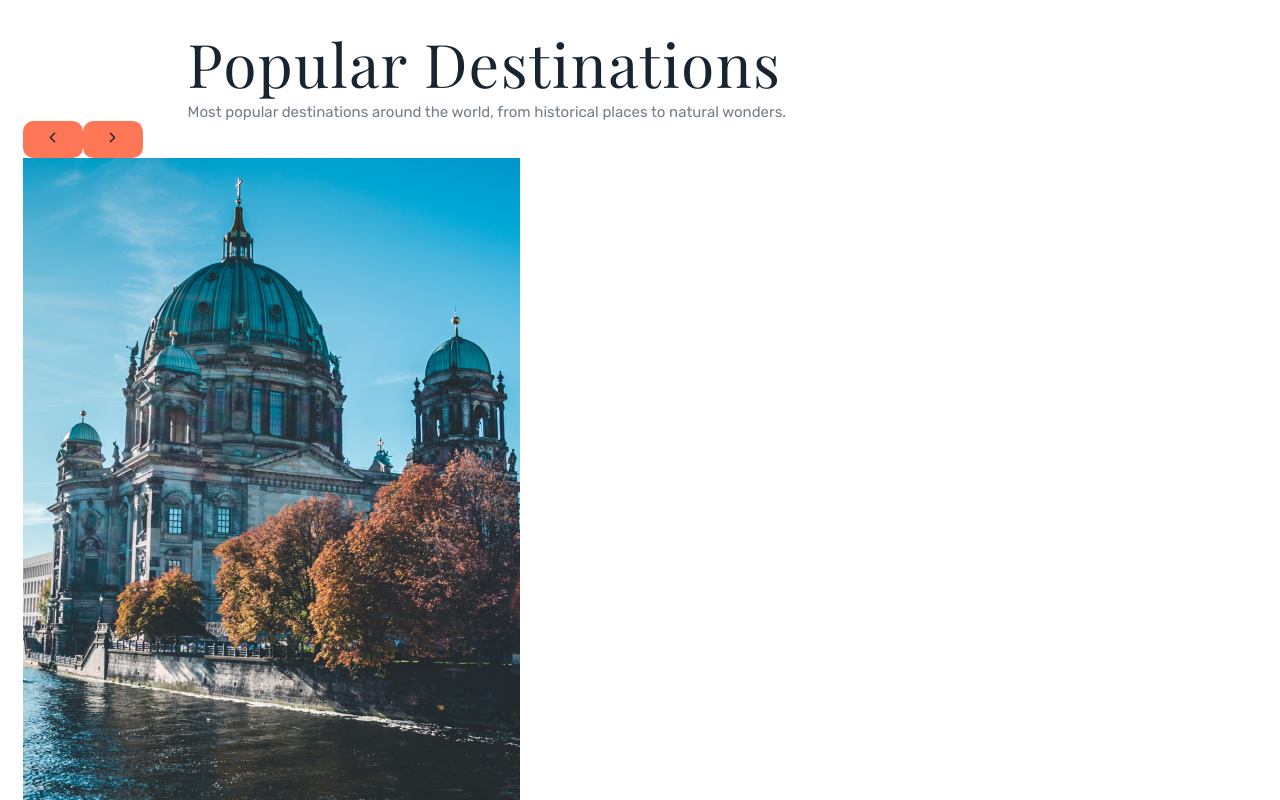
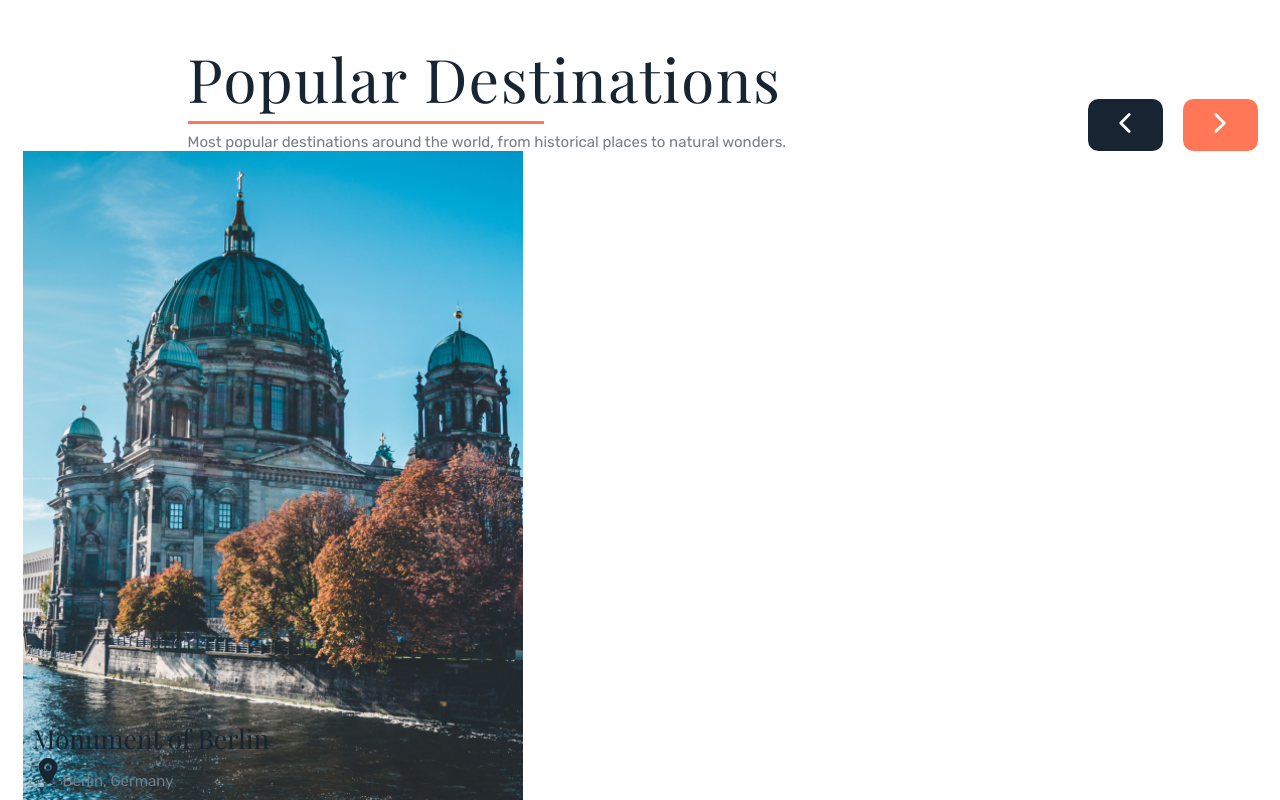
Before and after one commit to nataliiacat/Travellian, a React (Vite) app: page / in a window 1280 px wide. Shown: the part 840-1640 px from the top of the page. Built offline with nearby package versions, Linux system fonts and the light colour scheme.

Commit message:
update slider

```diff
--- a/src/assets/styles/global.css
+++ b/src/assets/styles/global.css
@@ -131,8 +131,20 @@ input {
 }
 
 .title {
+  display: inline-block;
+  position: relative;
   letter-spacing: 1.5px;
   font-size: 4rem;
+  margin-bottom: 1rem;
+}
+.title::after{
+  content: "";
+  position: absolute;
+  bottom: -6px;
+  left: 0;
+  width: 60%;
+  height: 3px;
+  background-color: var(--accent-color);
 }
 
 .subtitle {
--- a/src/components/DestinationsSection/DestinationsSection.css
+++ b/src/components/DestinationsSection/DestinationsSection.css
@@ -0,0 +1,40 @@
+.destinationsContent {
+  display: flex;
+  justify-content: space-between;
+  align-items: end;
+}
+
+.slider-btns {
+  display: flex;
+  gap: 20px;
+}
+
+.slider-btn .icon {
+  fill: var(--secondary-primary-color);
+}
+
+.prev-btn {
+  background: var(--background-color);
+}
+
+
+
+.destinations {
+  position: relative;
+  width: 500px;
+  height: 100%;
+}
+
+.destinations-img {
+  width: 100%;
+  height: 100%;
+  object-fit: cover;
+}
+
+.destinationsLocalContent {
+  position: absolute;
+  bottom: 20px;
+  width: 100%;
+  padding: 10px;
+  box-sizing: border-box;
+}
--- a/src/components/DestinationsSection/DestinationsSection.jsx
+++ b/src/components/DestinationsSection/DestinationsSection.jsx
@@ -2,6 +2,7 @@ import React, { useState } from 'react'
 import { destinations } from '../../data'
 import './DestinationsSection.css'
 import { IoIosArrowBack, IoIosArrowForward } from "react-icons/io";
+import { IoLocation } from "react-icons/io5";
 
 const DestinationsSection = () => {
   const [currentIndex, setCurretIndex] = useState(0);
@@ -14,8 +15,21 @@ const DestinationsSection = () => {
       prevIdex === 0 ? destinations.length - 1 : prevIdex - 1
     );
   };
-  const currentDestinations = destinations.slice(currentIndex, currentIndex + destinationsPerPage)
+  const getVisibleDestinations = () => {
+    const startIndex = currentIndex;
+    const endIndex = (startIndex + destinationsPerPage) % destinations.length;
 
+    if (startIndex < endIndex) {
+      return destinations.slice(startIndex, endIndex);
+    } else {
+      return [
+        ...destinations.slice(startIndex),
+        ...destinations.slice(0, endIndex),
+      ];
+    }
+  };
+
+  const visibleDestinations = getVisibleDestinations();
   return (
     <>
       <section className="destinationsSection container">
@@ -25,21 +39,23 @@ const DestinationsSection = () => {
             <p className="text">Most popular destinations around the world, from historical places to natural wonders.</p>
           </div>
           <div className="slider-btns">
-            <button onClick={handlePrev} className="slider-btn prev-btn btn"><IoIosArrowBack /></button>
-            <button onClick={handleNext} className="slider-btn next-btn btn"><IoIosArrowForward /></button>
+            <button onClick={handlePrev} className="slider-btn prev-btn btn"><IoIosArrowBack className="icon"/></button>
+            <button onClick={handleNext} className="slider-btn next-btn btn"><IoIosArrowForward className="icon"/></button>
           </div>
         </div>
         <div className="slider">
           <div className="slider-grid">
-            {currentDestinations.map((destinations) => (
+            {visibleDestinations.map((destinations) => (
               <div key={destinations.id} className="destinations" >
                 <img
                   src={destinations.image}
                   alt={destinations.title}
                   className="destinations-img"
                 />
-                <h3 className="subtitle">{destinations.title}</h3>
-                <p className="text destinationsLocal">{destinations.local}</p>
+                <div className="destinationsLocalContent">
+                  <h3 className="subtitle">{destinations.title}</h3>
+                  <p className="text destinationsLocal"><IoLocation  className="icon"/>{destinations.local}</p>
+                </div>
               </div>
             ))}
           </div>
```
